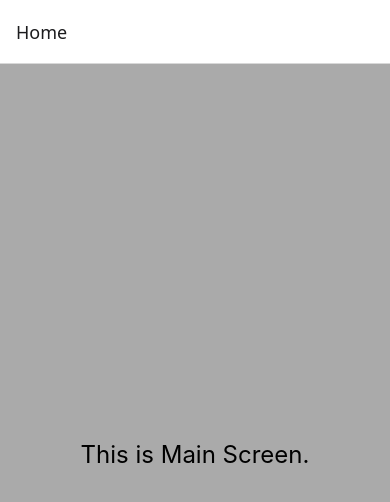
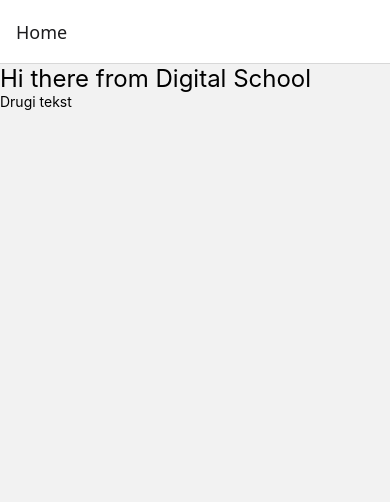
Before and after one commit to DusanPeric44/first-react-app-dec25, a React Native app: screen /Home in a window 390 px wide. Shown: the top 502 px of the page. Built offline with nearby package versions, Linux system fonts and the light colour scheme.

Commit message:
module 3

```diff
--- a/App.js
+++ b/App.js
@@ -3,6 +3,7 @@
 import { StatusBar } from "expo-status-bar";
 import { StyleSheet, Text, View } from "react-native";
 import MainScreen from "./screens/MainScreen";
+import ExcerciseScreen from "./screens/ExerciseScreen";
 
 const Stack = createStackNavigator();
 
@@ -10,7 +11,7 @@
   return (
     <NavigationContainer>
       <Stack.Navigator>
-        <Stack.Screen name="Home" component={MainScreen}></Stack.Screen>
+        <Stack.Screen name="Home" component={ExcerciseScreen}></Stack.Screen>
       </Stack.Navigator>
     </NavigationContainer>
   );
--- /dev/null
+++ b/screens/ExerciseScreen.js
@@ -0,0 +1,27 @@
+import React from "react";
+import { Text, StyleSheet, View } from "react-native";
+
+// JSX - Next Generation JavaScript
+
+const ExcerciseScreen = () => {
+  // Deklaracija varijable koristeći let
+  let message = "Hi there!";
+
+  // Dodjela nove vrijednosti
+  message = "Hi there from Digital School";
+
+  return (
+    <View>
+      <Text style={styles.bigText}>{message}</Text>
+      <Text>Drugi tekst</Text>
+    </View>
+  );
+};
+
+const styles = StyleSheet.create({
+  bigText: {
+    fontSize: 24,
+  },
+});
+
+export default ExcerciseScreen;
```
